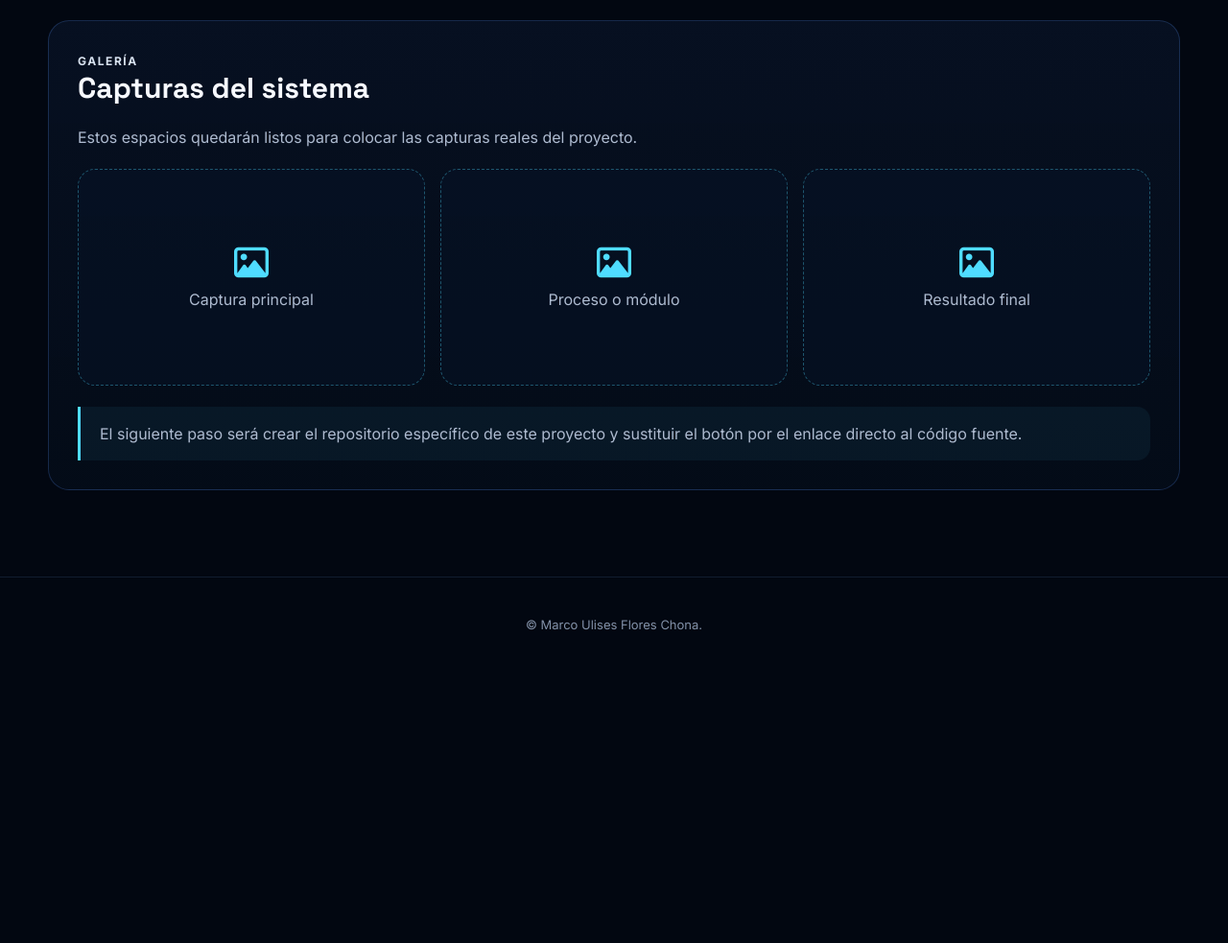
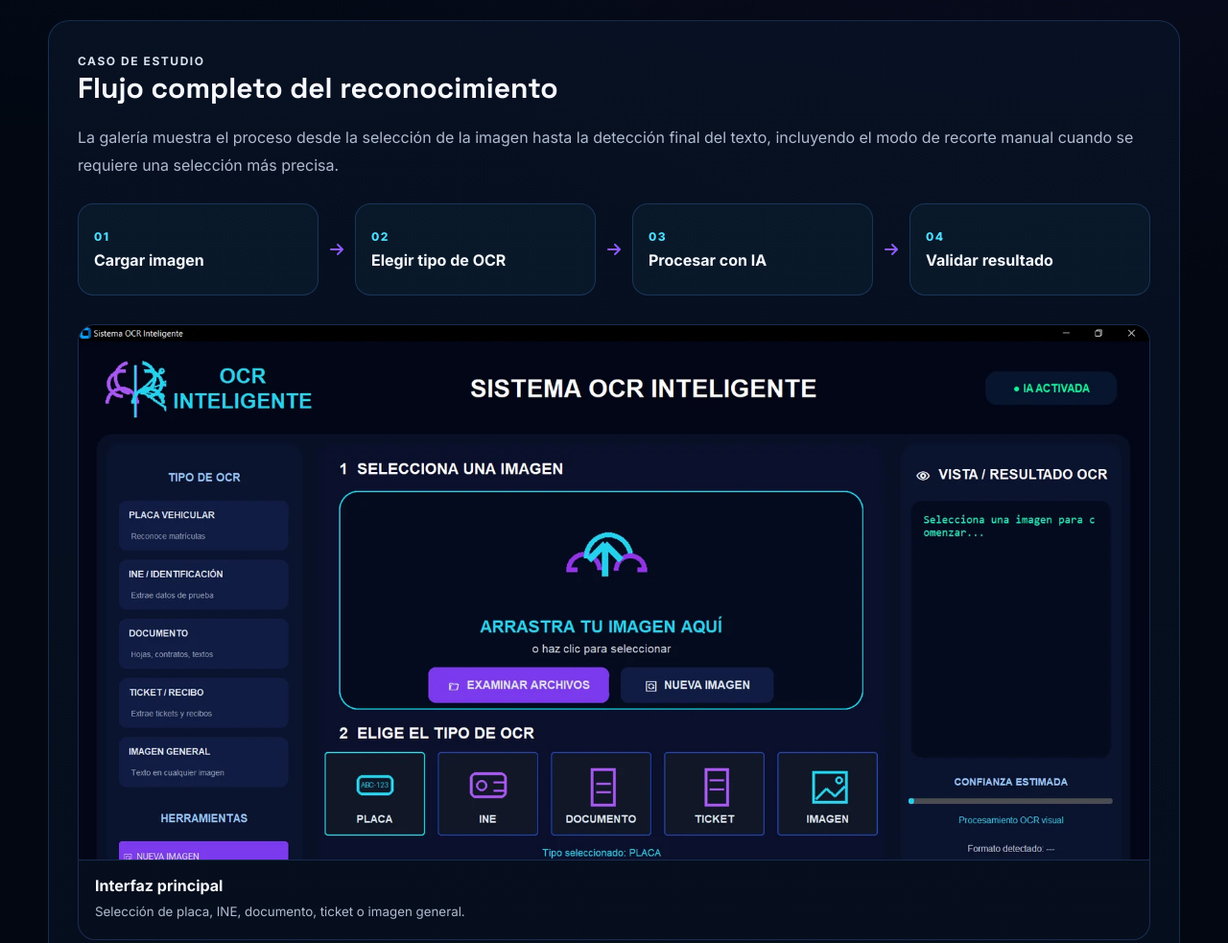
Before and after one commit to marco940/portafolio-profesional, a plain HTML site: page proyectos/ocr.html in a window 1280 px wide. Shown: the part 1290-2273 px from the top of the page at 96% size. Before the commit the page ends 1990 px from the top, so only its background shows below. Drawn offline with Linux system fonts and the light colour scheme.

Commit message:
Agregar capturas reales del sistema OCR

```diff
--- a/css/style.css
+++ b/css/style.css
@@ -876,3 +876,46 @@ body.light-theme .gallery-item {
     aspect-ratio: 16 / 9;
   }
 }
+
+
+/* Flujo visual del proyecto OCR */
+.ocr-flow {
+  display: grid;
+  grid-template-columns: 1fr auto 1fr auto 1fr auto 1fr;
+  gap: 12px;
+  align-items: center;
+  margin: 26px 0 30px;
+}
+.ocr-flow div {
+  min-height: 96px;
+  display: flex;
+  flex-direction: column;
+  justify-content: center;
+  gap: 7px;
+  padding: 16px;
+  border: 1px solid var(--line);
+  border-radius: 16px;
+  background: rgba(79,220,255,.045);
+}
+.ocr-flow span {
+  color: var(--cyan);
+  font-size: 12px;
+  font-weight: 800;
+  letter-spacing: .12em;
+}
+.ocr-flow strong {
+  color: var(--text);
+  line-height: 1.35;
+}
+.ocr-flow > i {
+  color: var(--purple);
+}
+@media (max-width: 900px) {
+  .ocr-flow {
+    grid-template-columns: 1fr;
+  }
+  .ocr-flow > i {
+    transform: rotate(90deg);
+    justify-self: center;
+  }
+}
--- a/proyectos/ocr.html
+++ b/proyectos/ocr.html
@@ -10,7 +10,7 @@
   <link rel="stylesheet" href="https://cdnjs.cloudflare.com/ajax/libs/font-awesome/6.7.2/css/all.min.css">
   <link rel="stylesheet" href="../css/style.css">
 
-  <meta name="description" content="Sistema desarrollado para procesar imágenes y reconocer texto en placas vehiculares, identificaciones y documentos mediante visión por computadora.">
+  <meta name="description" content="Aplicación de escritorio desarrollada en Python para reconocer texto en placas vehiculares, identificaciones, documentos, tickets e imágenes mediante visión por computadora y OCR.">
   <title>OCR con Inteligencia Artificial | Marco Flores</title>
 </head>
 <body>
@@ -38,7 +38,7 @@
       <div>
         <span class="kicker">VISIÓN POR COMPUTADORA</span>
         <h1>OCR con Inteligencia Artificial</h1>
-        <p>Sistema desarrollado para procesar imágenes y reconocer texto en placas vehiculares, identificaciones y documentos mediante visión por computadora.</p>
+        <p>Aplicación de escritorio desarrollada en Python para reconocer texto en placas vehiculares, identificaciones, documentos, tickets e imágenes mediante visión por computadora y OCR.</p>
         <div class="project-meta"><span>Python</span><span>OpenCV</span><span>Tesseract</span><span>OCR</span></div>
         <div class="project-actions">
           <a class="btn btn-primary" href="https://github.com/marco940" target="_blank" rel="noopener noreferrer">
@@ -49,8 +49,9 @@
           </a>
         </div>
       </div>
-      <div class="project-cover">
-        <i class="fa-solid fa-camera"></i>
+      <div class="project-cover project-cover-image">
+        <img src="../img/proyectos/ocr/interfaz-principal.webp"
+             alt="Interfaz principal del Sistema OCR Inteligente">
       </div>
     </section>
 
@@ -74,16 +75,59 @@
     </section>
 
     <section class="detail-card gallery-section reveal visible">
-      <span class="kicker">GALERÍA</span>
-      <h2>Capturas del sistema</h2>
-      <p>Estos espacios quedarán listos para colocar las capturas reales del proyecto.</p>
-      <div class="gallery-grid">
-        <div class="gallery-placeholder"><div><i class="fa-regular fa-image"></i>Captura principal</div></div>
-        <div class="gallery-placeholder"><div><i class="fa-regular fa-image"></i>Proceso o módulo</div></div>
-        <div class="gallery-placeholder"><div><i class="fa-regular fa-image"></i>Resultado final</div></div>
+      <span class="kicker">CASO DE ESTUDIO</span>
+      <h2>Flujo completo del reconocimiento</h2>
+      <p>
+        La galería muestra el proceso desde la selección de la imagen hasta la detección
+        final del texto, incluyendo el modo de recorte manual cuando se requiere una
+        selección más precisa.
+      </p>
+
+      <div class="ocr-flow">
+        <div><span>01</span><strong>Cargar imagen</strong></div>
+        <i class="fa-solid fa-arrow-right"></i>
+        <div><span>02</span><strong>Elegir tipo de OCR</strong></div>
+        <i class="fa-solid fa-arrow-right"></i>
+        <div><span>03</span><strong>Procesar con IA</strong></div>
+        <i class="fa-solid fa-arrow-right"></i>
+        <div><span>04</span><strong>Validar resultado</strong></div>
       </div>
+
+      <div class="project-gallery">
+        <a class="gallery-item gallery-featured" href="../img/proyectos/ocr/interfaz-principal.webp" target="_blank">
+          <img src="../img/proyectos/ocr/interfaz-principal.webp" alt="Interfaz principal del OCR">
+          <span><strong>Interfaz principal</strong><small>Selección de placa, INE, documento, ticket o imagen general.</small></span>
+        </a>
+
+        <a class="gallery-item" href="../img/proyectos/ocr/imagen-cargada.webp" target="_blank">
+          <img src="../img/proyectos/ocr/imagen-cargada.webp" alt="Imagen de placa cargada en el sistema">
+          <span><strong>Imagen cargada</strong><small>Vista previa antes de iniciar el procesamiento OCR.</small></span>
+        </a>
+
+        <a class="gallery-item" href="../img/proyectos/ocr/resultado-automatico.webp" target="_blank">
+          <img src="../img/proyectos/ocr/resultado-automatico.webp" alt="Resultado automático de reconocimiento de placa">
+          <span><strong>Detección automática</strong><small>Resultado OCR, formato detectado y nivel estimado de confianza.</small></span>
+        </a>
+
+        <a class="gallery-item" href="../img/proyectos/ocr/recorte-manual.webp" target="_blank">
+          <img src="../img/proyectos/ocr/recorte-manual.webp" alt="Ventana de recorte manual del OCR">
+          <span><strong>Recorte manual</strong><small>Herramienta auxiliar para mejorar la precisión en imágenes complejas.</small></span>
+        </a>
+
+        <a class="gallery-item" href="../img/proyectos/ocr/seleccion-area.webp" target="_blank">
+          <img src="../img/proyectos/ocr/seleccion-area.webp" alt="Selección manual del área de la placa">
+          <span><strong>Selección del área</strong><small>Delimitación exacta de la región donde se encuentra el texto.</small></span>
+        </a>
+
+        <a class="gallery-item gallery-featured" href="../img/proyectos/ocr/resultado-final.webp" target="_blank">
+          <img src="../img/proyectos/ocr/resultado-final.webp" alt="Resultado final del reconocimiento manual">
+          <span><strong>Resultado final</strong><small>Texto reconocido después del recorte manual y listo para copiar.</small></span>
+        </a>
+      </div>
+
       <div class="project-note">
-        El siguiente paso será crear el repositorio específico de este proyecto y sustituir el botón por el enlace directo al código fuente.
+        El proyecto combina preprocesamiento de imágenes, Tesseract OCR, validación de texto
+        y herramientas de selección manual para obtener mejores resultados.
       </div>
     </section>
   </main>
```
Also changed, not shown: img/proyectos/ocr/imagen-cargada.webp (added), img/proyectos/ocr/interfaz-principal.webp (added), img/proyectos/ocr/recorte-manual.webp (added), img/proyectos/ocr/resultado-automatico.webp (added), img/proyectos/ocr/resultado-final.webp (added), img/proyectos/ocr/seleccion-area.webp (added), img/proyectos/punto-venta/analitica.png, img/proyectos/punto-venta/clientes.png, img/proyectos/punto-venta/dashboard.png, img/proyectos/punto-venta/historial-pagado.png, img/proyectos/punto-venta/historial-pendiente.png, img/proyectos/punto-venta/login.png, img/proyectos/punto-venta/nueva-venta.png, img/proyectos/punto-venta/registrar-pago.png, 1 more files, 1 other file.
